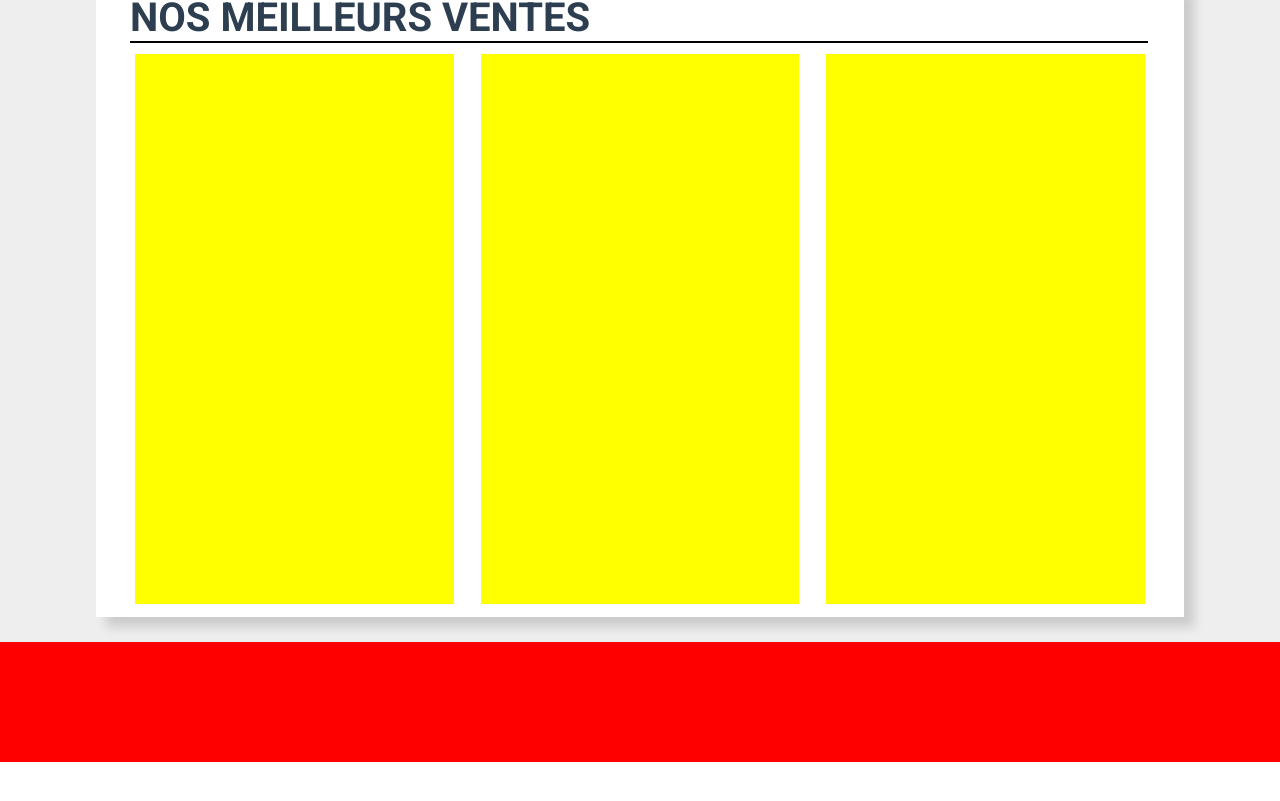
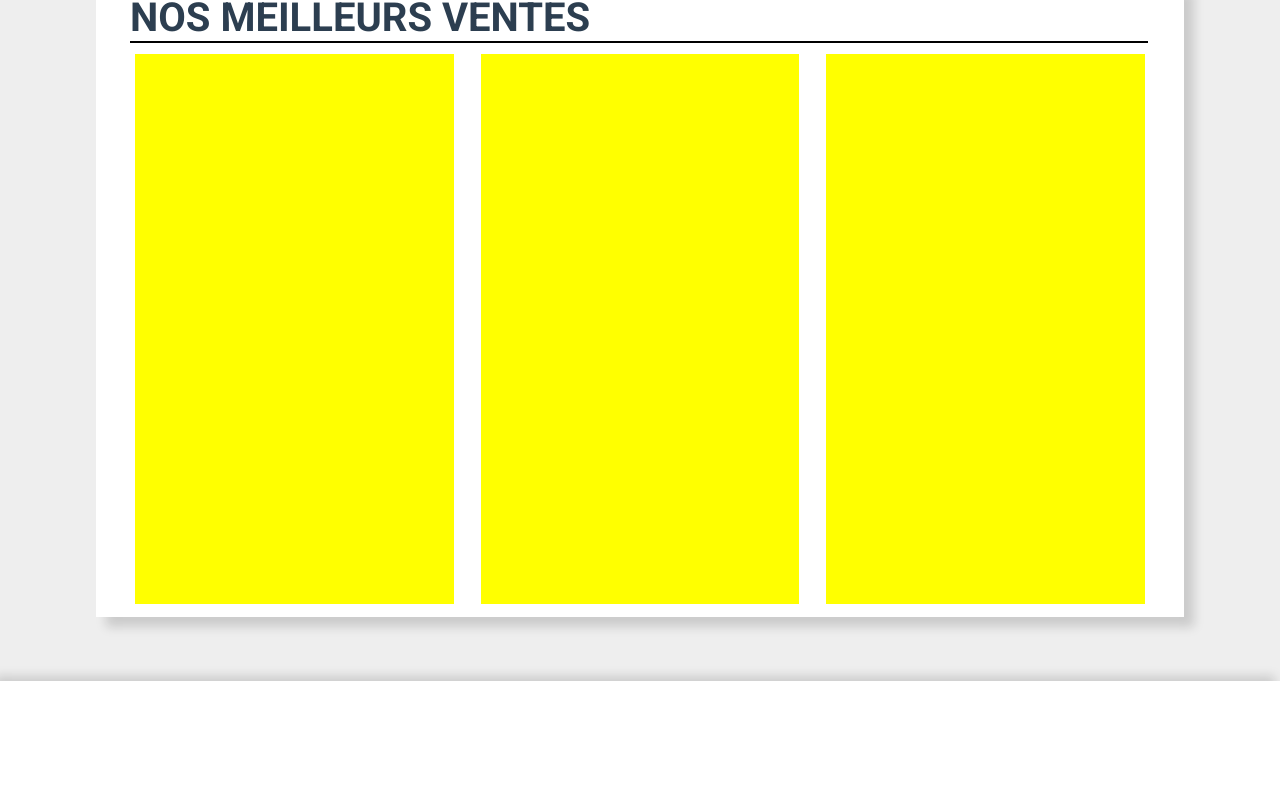
Before and after one commit to florianspk/Batavik, a Vue app in the folder front/: page / in a window 1280 px wide. Shown: the part 556-1357 px from the top of the page. Before the commit the page ends 1318 px from the top, so only its background shows below. Built offline with nearby package versions, Linux system fonts and the light colour scheme.

Commit message:
feat(footer): Create footer

```diff
--- a/front/src/components/global/g_footer.vue
+++ b/front/src/components/global/g_footer.vue
@@ -1,19 +1,22 @@
 <template>
-  <div class="footer"></div>
+  <div class="footer">
+
+  </div>
 </template>
 
 <script>
 export default {
-name: 'v-footer'
+  name: 'v-footer'
 }
 </script>
 
 <style scoped lang="scss">
 .footer {
-    position: relative;
-    width: 100vw;
-    height: 120px;
-    margin-top: 2%;
-    background: red;
+  position: relative;
+  width: 100vw;
+  height: 120px;
+  margin-top: 5%;
+  background: white;
+  box-shadow: -5px -5px 10px rgb(0 0 0 / 15%);
 }
 </style>
```
